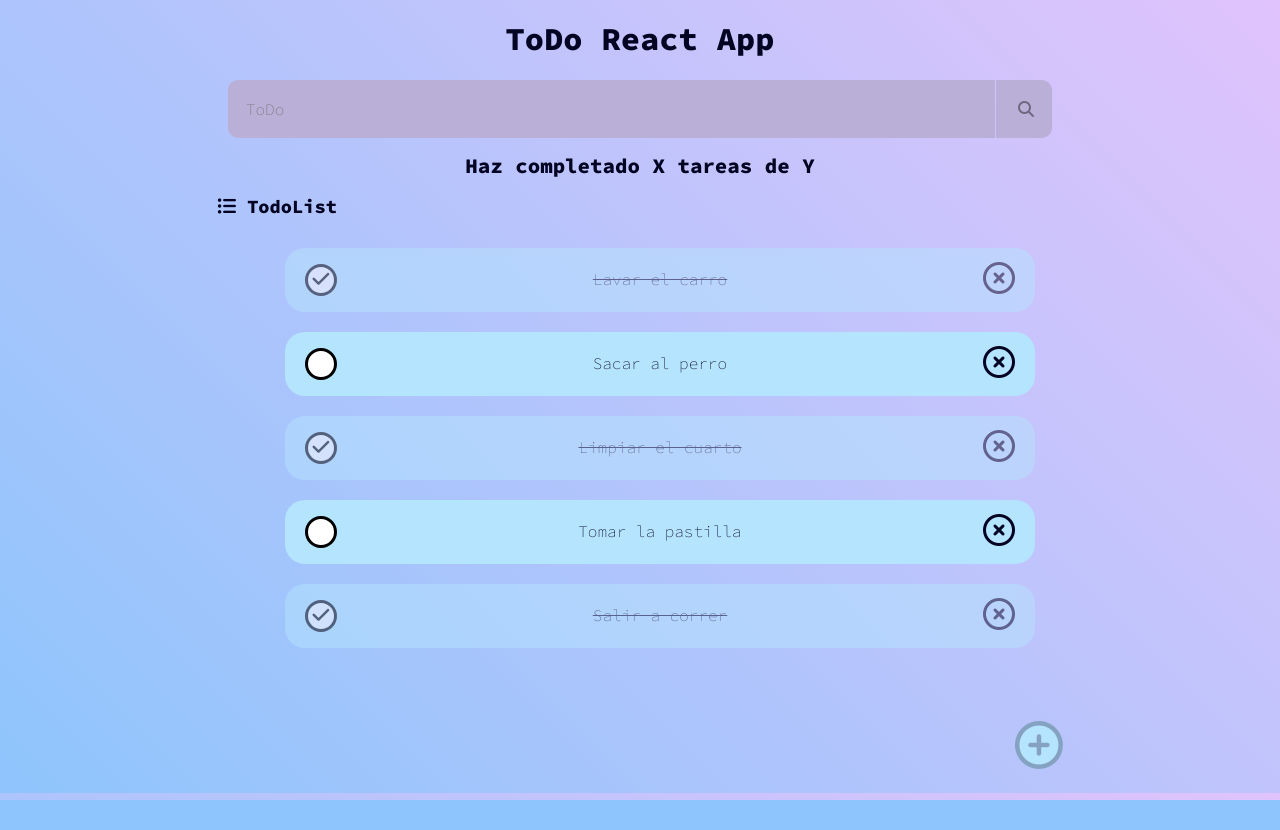
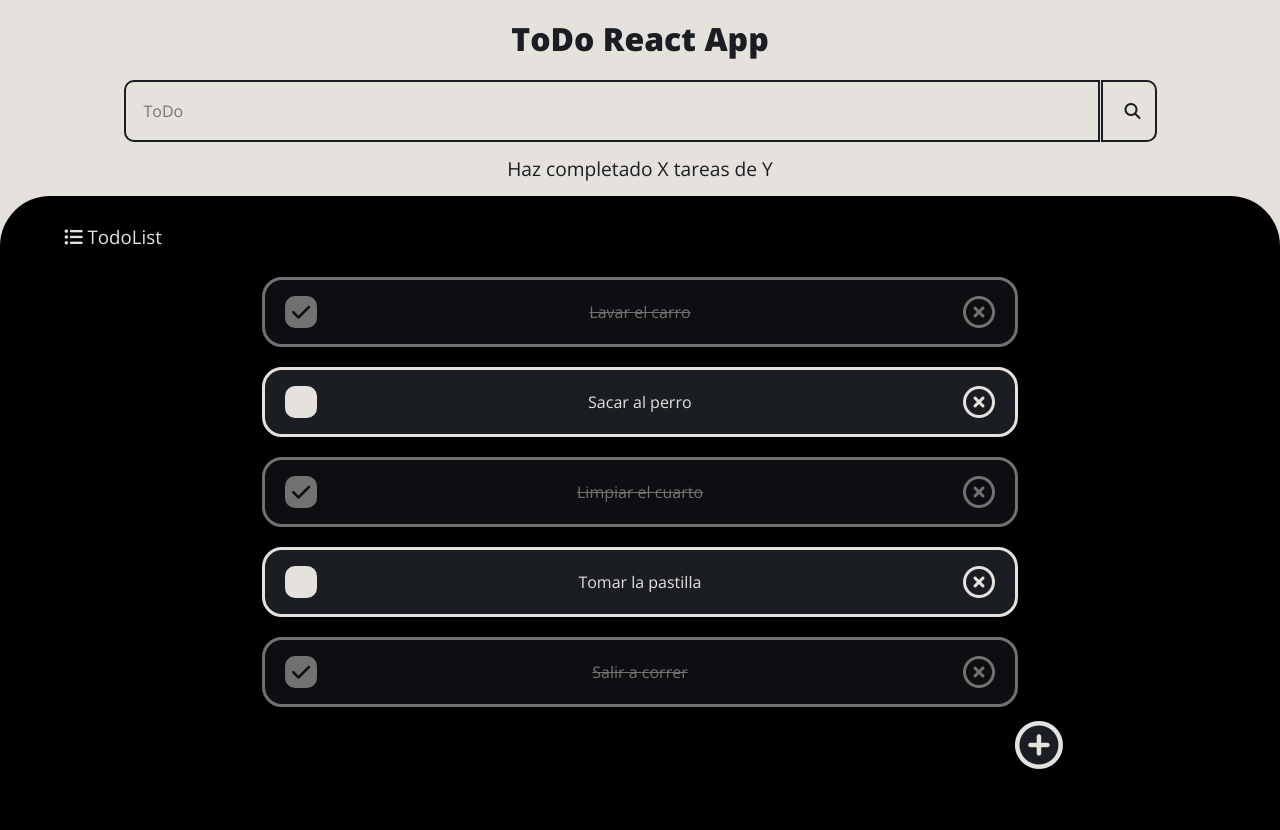
Before and after one commit to frangardev/todo-react-app, a React (Create React App) app: page / in a window 1280 px wide. Before the commit the page ends 800 px from the top, so only its background shows below. Built offline with nearby package versions, Linux system fonts and the light colour scheme.

Commit message:
Rediseño de la app

```diff
--- a/public/index.html
+++ b/public/index.html
@@ -26,7 +26,7 @@
     -->
     <link rel="preconnect" href="https://fonts.googleapis.com">
     <link rel="preconnect" href="https://fonts.gstatic.com" crossorigin>
-    <link href="https://fonts.googleapis.com/css2?family=Source+Code+Pro:ital,wght@0,200;0,800;1,400&display=swap" rel="stylesheet">
+    <link href="https://fonts.googleapis.com/css2?family=Open+Sans:wght@300;400;800&display=swap" rel="stylesheet">
     <script src="https://kit.fontawesome.com/6f5a102c2b.js" crossorigin="anonymous"></script>
     <title>React App</title>
   </head>
--- a/src/TodoItem.js
+++ b/src/TodoItem.js
@@ -8,10 +8,10 @@ function TodoItem(props){
     return(
         <li className={`todo__item ${props.complete && 'todo__item-complete'}`}>
             <button
-                className="todo__item__complete"
-                onClick={() => funciona(`Completaste la tarea: " ${props.text}"`)}
+                className="todo__item__complete-button"
+                onClick={() => funciona(`${(!props.complete) ? 'Completaste la tarea:' : 'Eliminaste de completados la terea: '} " ${props.text}"`)}
             >
-                {(props.complete) ? <i class="icon icon-check fas fa-check"></i> : null}
+                {(props.complete) ? <i className="icon icon-check fas fa-check"></i> : null}
             </button>
             <p className={`todo__item__text ${props.complete && 'todo__item-complete-p'}`}>
                 {props.text}
@@ -19,7 +19,8 @@ function TodoItem(props){
             <span
                 className="todo__item__delete"
                 onClick={() => funciona(`Eliminaste la tarea: "${props.text}"`)}
-            ><i class="far fa-times-circle"></i></span>
+            >
+                <i class="far fa-times-circle"></i></span>
         </li>
     )
 }
--- a/src/TodoList.js
+++ b/src/TodoList.js
@@ -1,8 +1,9 @@
 import react from "react";
+import './styles/TodoList.css'
 
 function TodoList(props){
     return(
-        <ul>
+        <ul className="Todos__container">
             {props.children}
         </ul>
     )
--- a/src/index.css
+++ b/src/index.css
@@ -1,11 +1,21 @@
+:root{
+  --blue: rgb(181, 228, 254);
+  --purple: rgb(186, 175, 215);
+  --line: #f0f0f0;
+  --white: rgb(229, 225, 221);
+  --black: rgb(26, 29, 34);
+}
+
 body {
-  font-family: 'Source Code Pro', monospace;
   -webkit-font-smoothing: antialiased;
   -moz-osx-font-smoothing: grayscale;
 
-  background-color: #8EC5FC;
-background-image: linear-gradient(45deg, #8EC5FC 0%, #E0C3FC 100%);
-  color: #030322;;
+  font-family: 'Open Sans', sans-serif;
+  font-weight: 400;
+
+  background-color: var(--white);
+/* background-image: linear-gradient(45deg, #8EC5FC 0%, #E0C3FC 100%); */
+  color: var(--white);
   min-height: 96.5vh;
   /* min-height: 100%; */
   min-width: 100%;
@@ -19,24 +29,23 @@ code {
 .title{
   font-size: 2rem;
   text-align: center;
+  font-weight: 800;
+  color: var(--black);
 }
 .main{
-  width: 80%;
+  /* width: 80%; */
   min-width: 360px;
-  max-width: 1200px;
+  /* max-width: 1200px; */
   position: relative;
   margin: 0 auto;
-  padding-bottom: 4.5em;
+  /* padding-bottom: 4.5em; */
 }
 
 
 
-:root{
-  --blue: rgb(181, 228, 254);
-  --purple: rgb(186, 175, 215);
-  --line: #f0f0f0;
-}
+
 .todo-list__title{
   width: 90%;
   margin: 0 auto 30px;
+  font-weight: 400;
 }
--- a/src/styles/CreateTodoButton.css
+++ b/src/styles/CreateTodoButton.css
@@ -11,8 +11,8 @@
 .addTask i{
     transform: rotate(45deg);
     font-size: 3rem;
-    background-color: rgb(181, 228, 254);
-    color: #6a7ba0a1;
+    background-color: var(--black);
+    color: var(--white);
     border-radius: 50%;
     transition: top .2s;
 }
--- a/src/styles/TodoCounter.css
+++ b/src/styles/TodoCounter.css
@@ -1,4 +1,6 @@
 .todo__counter{
-    font-size: 1.3rem;
+    font-size: 1.2rem;
     text-align: center;
+    font-weight: 300;
+    color: var(--black);
 }
--- a/src/styles/TodoItem.css
+++ b/src/styles/TodoItem.css
@@ -2,26 +2,27 @@
     width: 90%;
     max-width: 750px;
     height: 4em;
-    background-color: rgb(181, 228, 254);
+    background-color: var(--black);
     margin: 0px auto 20px;
     list-style-type: none;
    border-radius: 20px;
    display: flex;
    align-items: center;
+   border: 3px solid var(--white);
 }
 
-.todo__item__complete,
+.todo__item__complete-button,
 .todo__item__delete{
     position: relative;
-    border-radius: 50%;
+    border-radius: 10px;
     cursor: pointer;
 }
-.todo__item__complete{
+.todo__item__complete-button{
     left: 20px;
-    background-color: white;
+    background-color: var(--white);
     width: 2em;
     height: 2em;
-    border: 3px solid black;
+    border: 3px solid var(--white);
     display: flex;
     align-items: center;
     justify-content: center;
@@ -47,5 +48,9 @@
     text-decoration: line-through;
 }
 .icon-check{
-    font-size: 1.2rem;
+    font-size: 1.3rem;
 }
+.todo__item-complete .todo__item__complete-button{
+    background-color: var(--white);
+    color: var(--black);
+}
--- a/src/styles/TodoList.css
+++ b/src/styles/TodoList.css
@@ -0,0 +1,10 @@
+.Todos__container{
+    padding: 30px 0;
+    background-color: black;
+    width: 100%;
+    height: 100%;
+    min-height: calc(100vh - 252px);
+    padding-bottom: 3.5em;
+    border-radius: 50px 50px 0 0;
+    margin-bottom: 0;
+}
--- a/src/styles/TodoSearch.css
+++ b/src/styles/TodoSearch.css
@@ -8,7 +8,7 @@
 .search{
     width: calc(80% - 3.5em);
     height: 3.5em;
-    border: rgb(181, 228, 254);;
+    border: var(--black);
     border-radius: 10px 0 0 10px;
     text-indent: 1em;
     display: block;
@@ -16,9 +16,9 @@
     outline:  none;
 }
 .search, .search__button{
-
-    background-color: rgb(186, 175, 215);
-    /* color: #030322; */
+    border: 2px solid var(--black);
+    background-color: var(--white);
+    color: var(--black);
 }
 .search:focus{
     box-shadow: 1px 1px 3px 2px solid black;
@@ -28,10 +28,9 @@
     width: 3.5em;
     cursor: pointer;
     border-radius: 0 10px 10px 0;
-    border: transparent;
+    /* border: transparent; */
 }
 .search__icon{
-    opacity: .4;
     padding: 1em;
 }
 .search__icon:hover{
```
Also changed, not shown: 1 other file (tests, documents, lock files or other folders).
